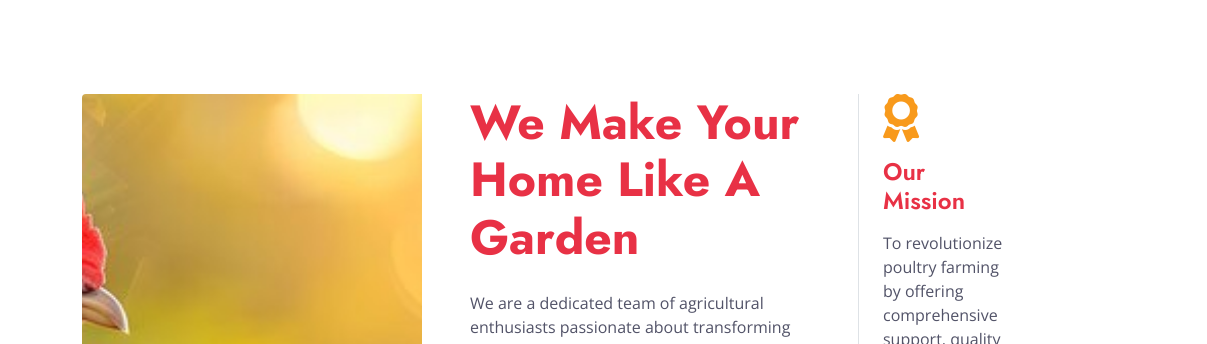
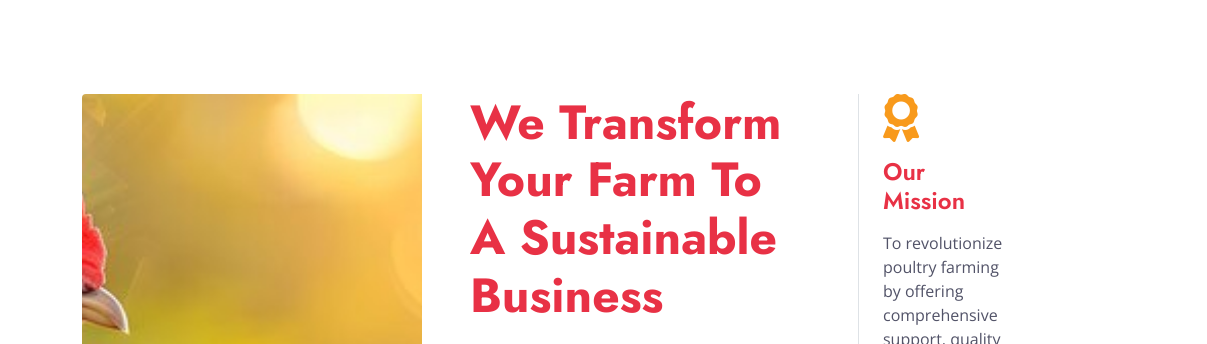
Before and after one commit to Ropykevin/meatwise, a plain HTML site: page about.html in a window 1280 px wide. Shown: the part 456-800 px from the top of the page, 0-1207 px from the left. Drawn offline with nearby package versions, Linux system fonts and the light colour scheme.

Commit message:
about us

```diff
--- a/about.html
+++ b/about.html
@@ -119,7 +119,7 @@
                 <div class="col-lg-4 col-md-7 wow fadeInUp" data-wow-delay="0.3s">
                     <!-- <h1 class="display-1 text-primary mb-0">25</h1>
                     <p class="text-primary mb-4">Year of Experience</p> -->
-                    <h1 class="display-5 mb-4">We Make Your Home Like A Garden</h1>
+                    <h1 class="display-5 mb-4">We Transform Your Farm To A Sustainable Business</h1>
                     <p class="mb-4">We are a dedicated team of agricultural enthusiasts passionate about transforming
                         the poultry farming industry. With a
                         deep commitment to empowering farmers, we provide innovative solutions, high-quality resources,
```
